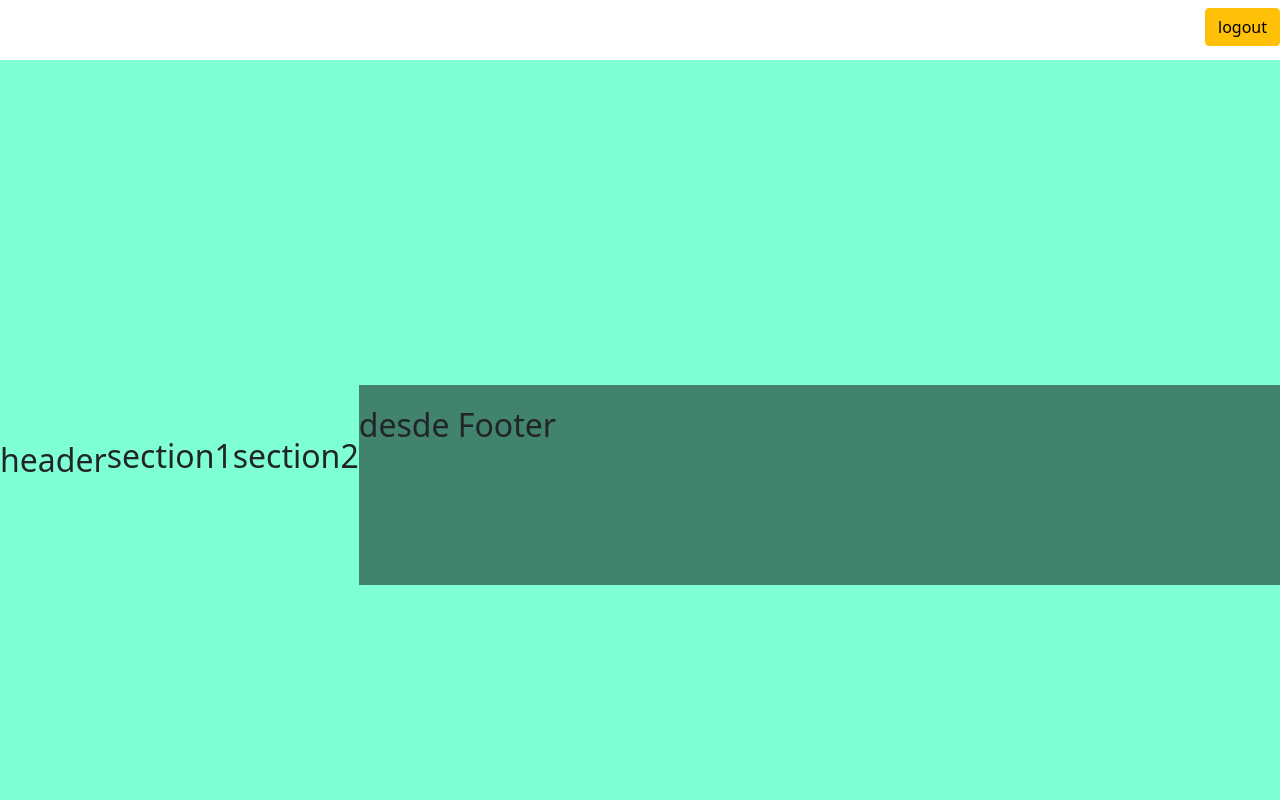
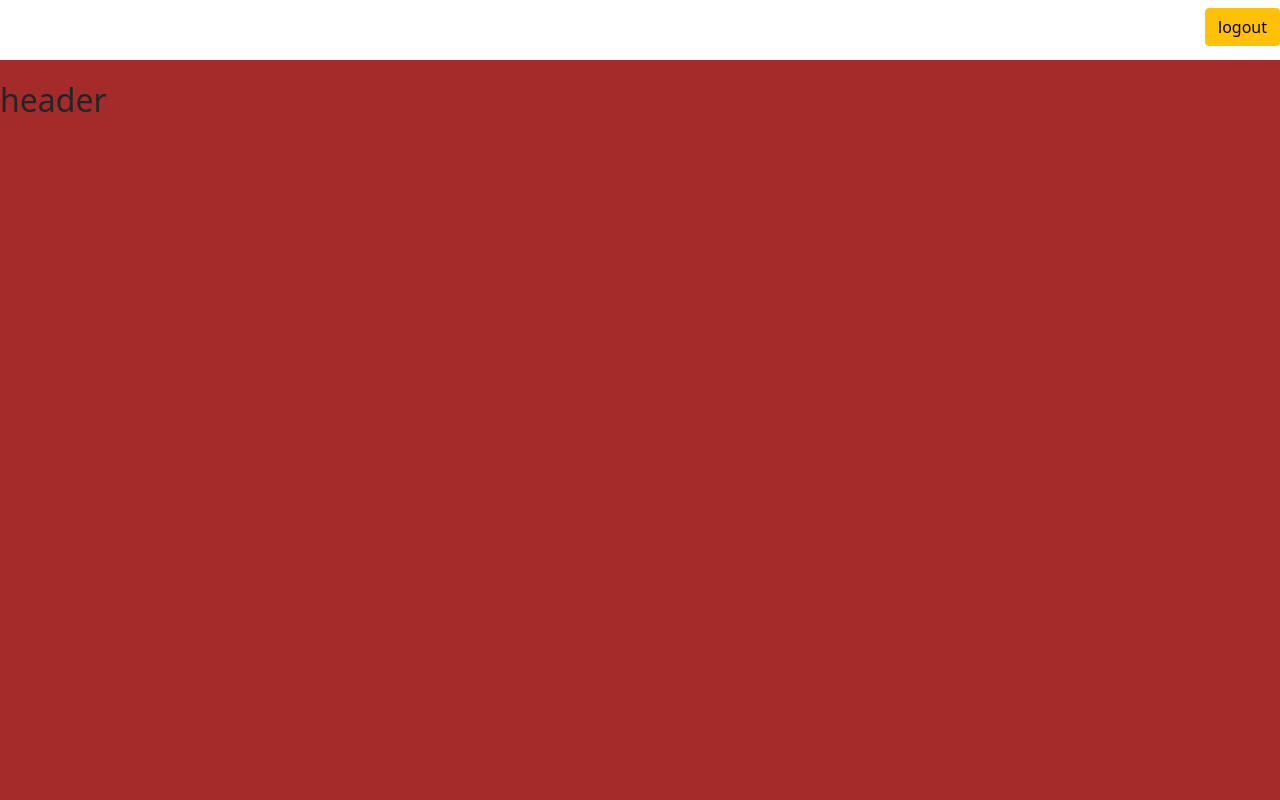
Before and after one commit to CamiloFuentesR/cafe-frontend, a React (Create React App) app: page /home in a window 1280 px wide. Shown: the top 800 px of the page. Built offline with nearby package versions, Linux system fonts and the light colour scheme.

Commit message:
register card dimensiones

```diff
--- a/src/styles/components/__home.scss
+++ b/src/styles/components/__home.scss
@@ -1,8 +1,7 @@
-.__home_head {
+.__home_screen {
     display: flex;
-    align-items: center;
-    justify-content: center;
-    height: 100vh;
+    flex-direction: column;
+    height: 200vh;
     width: 100%;
     background-color: aquamarine;
 }
@@ -10,7 +9,11 @@
 .treeview{
     min-width: 100% ;
 }
-
+.__home_header{
+    width: 100%;
+    height: 100vh;
+    background-color: brown;
+}
 table{
     height: 30px;
 }
--- a/src/views/Home.jsx
+++ b/src/views/Home.jsx
@@ -2,7 +2,7 @@ import React from 'react'
 import {Footer} from '../components/layouts/Footer'
 export const Home = () => {
     return (
-        <div className='__home_head'>
+        <div className='__home_screen'>
             <header className="__home_header">
                 <h1>header</h1>
             </header>
```
